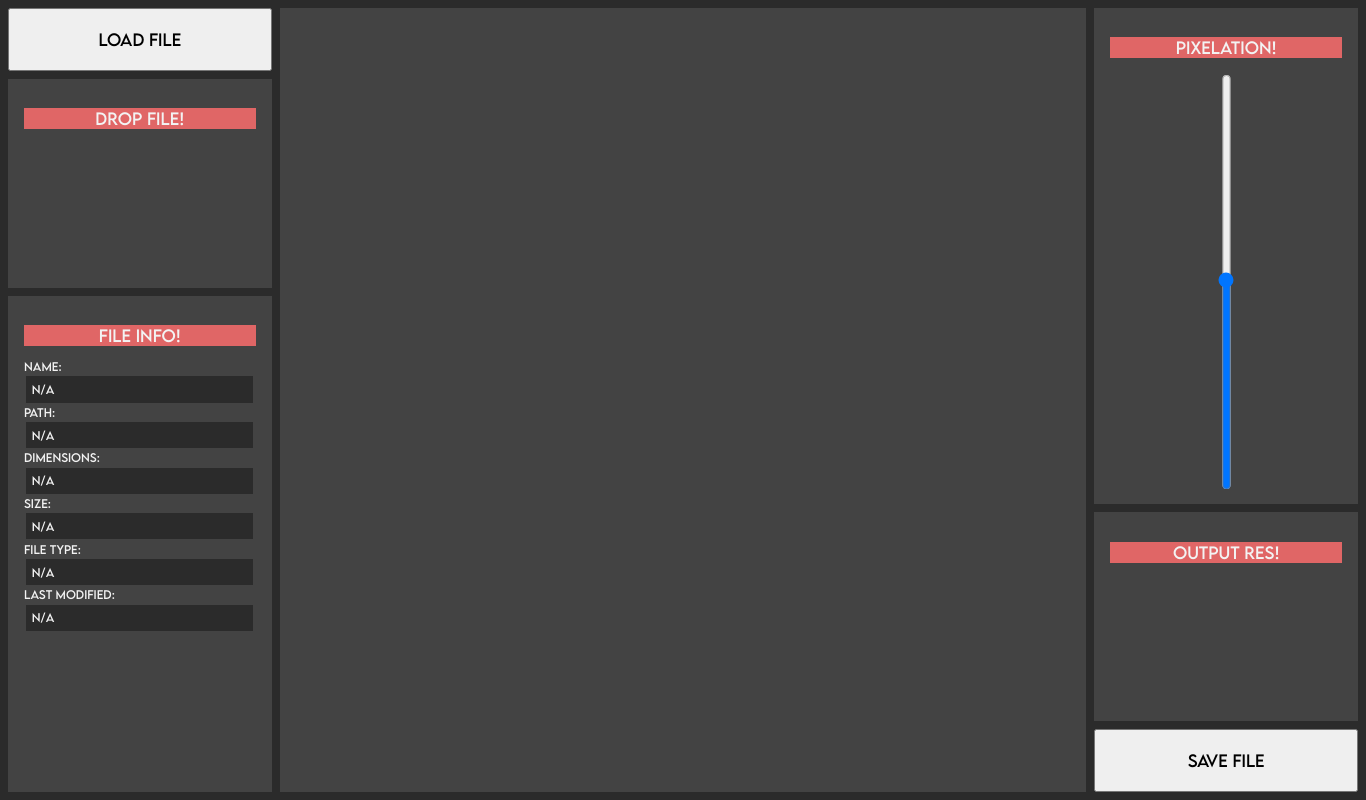
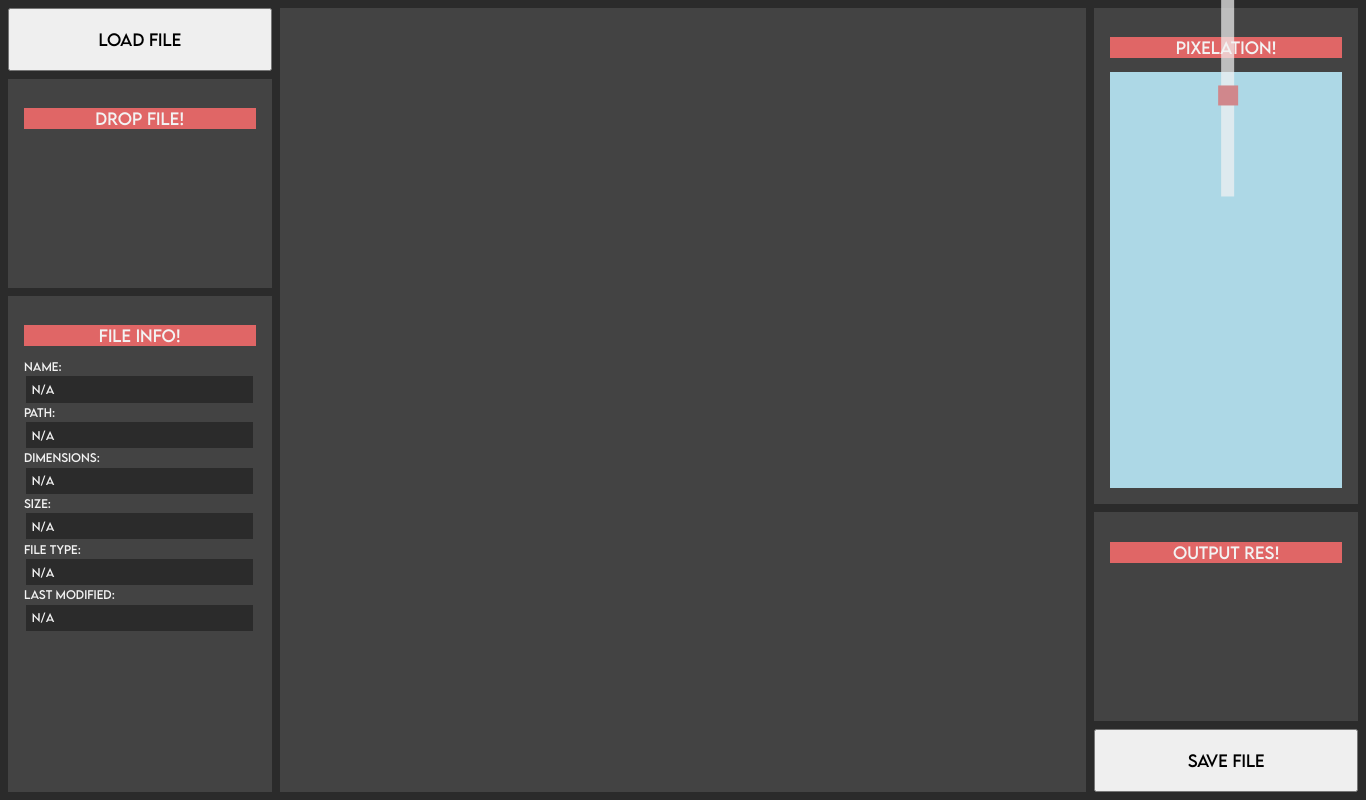
Before and after one commit to SpicyRicecaker/Pixelate, an Electron app: page index.html in a window 1366 px wide. Drawn offline with Linux system fonts and the light colour scheme.

Commit message:
This slider is impossible to make!!!

```diff
--- a/style.css
+++ b/style.css
@@ -110,15 +110,48 @@ p {
 }
 
 #sliderContainer {
+  padding: 1em;
+  background-color: lightblue;
 }
 
+/* The actual slider in its length */
 #pixelationSlider {
-  /* Makes slider vertical */
-  -webkit-appearance: slider-vertical;
-  /* Makes slider height max container*/
-  height: 100%;
-  /* Gets rid of annoying default white outline */
+  /* Overrides the default styling */
+  -webkit-appearance: none;
+  /* Length and width of the slider */
+  width: 100%;
+  height: 1em;
+  /* Rounds off the edges of the slider*/
+  /* border-radius: 1px; */
+  /* Sets the background color of the slider */
+  background: #f3f3f3;
+  /* Gets rid of outline surrounding the slider when selected */
   outline: none;
+  /* Setting up for the hover animation */
+  opacity: 0.7;
+  -webkit-transition: 0.2s;
+  transition: opacity 0.2s;
+  /* Change it to vertical somehow... */
+  transform: rotate(270deg);
+}
+
+#pixelationSlider:hover {
+  opacity: 1;
+}
+
+/* The handle/part you can drag of slider*/
+#pixelationSlider::-webkit-slider-thumb {
+  /* Overrides the default styling */
+  -webkit-appearance: none;
+  /* Idk what the diff is here, need exp */
+  appearance: none;
+  /* Dimensions of handle */
+  width: 1.5em;
+  height: 1.5em;
+  /* Rounds out the slider */
+  /* border-radius: 50%; */
+  background: #e06666;
+  cursor: pointer;
 }
 
 #largeButton {
```
